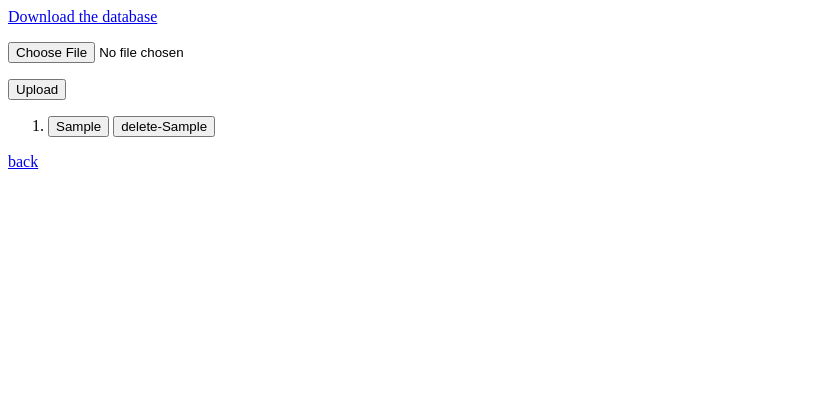
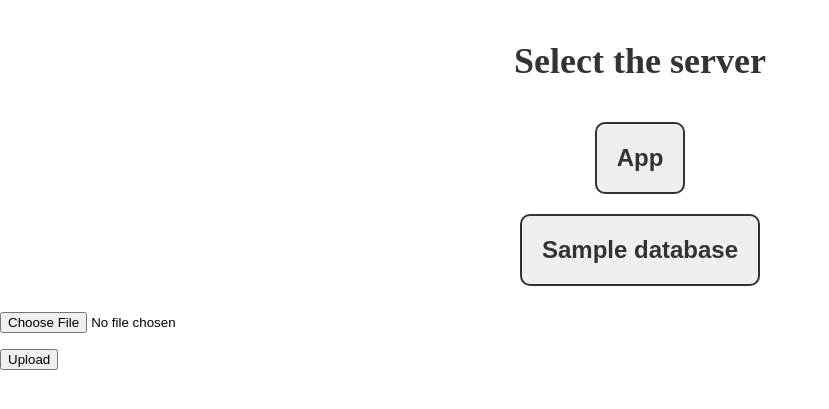
Before and after one commit to mohit-rathee/web-chat, a Flask app: template templates/database.html in a window 1280 px wide. Shown: the top 409 px of the page, without its empty margins (0-829 px from the left). Run offline with Flask 2, Linux system fonts and the light colour scheme; the template is opened without the code that fills it: most values are stand-ins (such as "Sample title", 1, 10 or a date in 2020).

Commit message:
updated to appearence

```diff
--- a/app.py
+++ b/app.py
@@ -9,6 +9,8 @@ from sqlalchemy.sql import func
 from flask import send_file
 from passlib.hash import sha256_crypt
 import hashlib
+from sqlalchemy.orm import scoped_session, sessionmaker
+from sqlalchemy import create_engine, MetaData, Column
 from flask_socketio import SocketIO, join_room, emit, leave_room,send
 import gevent
 
@@ -22,7 +24,10 @@ app.config.update(
     SESSION_COOKIE_SECURE='True',
     SQLALCHEMY_TRACK_MODIFICATIONS='False'
 )
+app.config['SQLALCHEMY_BINDS']={}
 db = SQLAlchemy(app)
+engine=db.engine
+metadata=db.MetaData()
 
 class users(db.Model):
     id=db.Column(db.Integer,primary_key=True)                            #User ID
@@ -118,12 +123,13 @@ def upload_db():
         except:
             file.remove(os.path.join(uploads_dir,secure_filename(file.filename)))
             return render_template("message.html",msg="Coudn't set to this database.")
-        return redirect("/session")
+        return redirect("/servers")
     else:
         return render_template("message.html",msg="select a valid database file or rename it except db.sqlite3.")
 
-@app.route('/session',methods=["POST","GET"])
+@app.route('/servers',methods=["POST","GET"])
 def change_db():
+
     if os.path.exists("db")==False:
         os.makedirs("db")
     databases=[]
@@ -133,25 +139,60 @@ def change_db():
         return render_template("database.html",databases=databases)
     if request.method=="POST":
         try:
-            data=request.form['database']
+            data=request.form['server']
         except:
             data=False
-        try:
-            deldb=request.form['deldb']
-        except:
-            deldb=False
-
+        # try:
+        #     deldb=request.form['deldb']
+        # except:
+        #     deldb=False
         if data:
-            app.config['SQLALCHEMY_DATABASE_URI'] ="sqlite:///db/"+str(data)
-            return render_template("login.html",dbsession=data)
-        elif deldb:
-            os.remove("db/"+str(deldb).rsplit("-")[1])
-            app.config['SQLALCHEMY_DATABASE_URI'] ="sqlite:///db.sqlite3"
-            return redirect("/session")
+            if session.get('server')!=data:
+                # app.config['SQLALCHEMY_BINDS'][str(data)] = "sqlite:///db/"+str(data)
+                app.config['SQLALCHEMY_DATABASE_URI'] ="sqlite:///db/"+str(data)
+                # print(app.config['SQLALCHEMY_BINDS'])
+                # engine = create_engine(app.config['SQLALCHEMY_DATABASE_URI'] )
+                # engine = db.engine
+                # metadata = MetaData(bind=engine)
+                # print(db)
+                # print(metadata)
+                # engine2 = create_engine(app.config['SQLALCHEMY_BINDS'][str(data)])
+                # db2_session = scoped_session(sessionmaker(bind=engine2))
+                # metadata.reflect(bind=engine)
+                # print(db2_session)
+                # for i in db2_session:
+                #     print(i)
+                # for table in metadata.tables.values():
+                #     print(table)
+                #     table.tometadata(metadata)
+                #     table.create(bind=db2_session.bind)
+                # print(db2_session.all())
+                # nusers = db2_session.query(Column("chats")).all()
+                # for u in nusers:
+                #     print(u)
+                # users = db2_session.users.query.all()
+                # print(users)
+                # break
+                session["server"]=data
+                session["id"]=None
+            return redirect("/login")
+        # elif deldb:
+        #     os.remove("db/"+str(deldb).rsplit("-")[1])
+        #     app.config['SQLALCHEMY_DATABASE_URI'] ="sqlite:///db.sqlite3"
+        #     return redirect("/servers")
+        else:
+            if session.get('server')!="app":
+                app.config['SQLALCHEMY_DATABASE_URI'] ="sqlite:///test.sqlite3"
+                session["server"]="app"
+                session["id"]=None
+            print(data,session.get("server"),session.get("id"))
+            return redirect("/login")
 
 
 @app.route('/',methods=["GET","POST"])
 def index():
+    if session.get("server")==None:
+        return redirect("/servers")
     if session.get("id")==None:
         return redirect("/login")
     if session.get("channel")!=None:
@@ -276,7 +317,13 @@ def changeChannel(newChannel):
 @app.route('/login',methods=["GET","POST"])
 def login():
     if request.method=="GET":
-        return render_template("login.html")
+        if session.get("server"):
+            if session.get("id"):
+                return redirect("/app")
+            else:
+                return render_template("login.html")
+        else:
+            return redirect("/servers")
     if request.method=="POST":
         name=str(request.form.get("username")).lower()
         password=str(request.form.get("password")).lower()
@@ -320,6 +367,7 @@ def logout():
             handle_leave_channel(False)
     session["id"]=None
     session["channel"]=None
+    session["server"]=None
     return redirect("login")
 
 
--- a/static/post.css
+++ b/static/post.css
@@ -45,7 +45,7 @@ body
     position: relative;
     flex: 70%;
     background: rgb(182, 149, 149);
-    overflow: auto;
+    overflow: -moz-hidden-unscrollable;
 }
 .container .rightside::before
 {
@@ -291,6 +291,9 @@ a{
 #UP{
     margin-left: 47%;
 }
+#breaker{
+    visibility: hidden;
+}
 .message_p
 {
     display: flex;
--- a/templates/channel_chat.html
+++ b/templates/channel_chat.html
@@ -214,7 +214,7 @@
             </p>
           </div>
           {% endif %} {% endif %} {% endfor %}
-          <hr id="breaker" />
+          <hr id="breaker">
           <!-- <div  class="useless">
                     <button onclick="darkfunction()" style="align-items:center;">chat useless</button>
                     <button onclick="location.href='/delete_short'" id="delete">Delete</button>
@@ -372,7 +372,7 @@
         if (data.length == 31) {
           ID = data[0];
         } else {
-          top.remove();
+          top.style.visibility="hidden";
         } //to remove _-^-_ if data<21
         Mess = document.getElementsByClassName("message")[0];
         if (!Mess) {
--- a/templates/database.html
+++ b/templates/database.html
@@ -1,4 +1,4 @@
-<!DOCTYPE html>
+<!-- <!DOCTYPE html>
 <html lang="en">
 <head>
     <meta charset="UTF-8">
@@ -9,6 +9,86 @@
 <body>
     <a href="{{url_for('download_database')}}">Download the database</a>
     <br>
+</body>
+</html> -->
+
+<!DOCTYPE html>
+<html>
+    <head>
+        <title>server</title>
+	<style>
+		body {
+			margin: 0;
+			padding: 0;
+			height: 100%;
+		}
+		h2 {
+			font-size: 36px;
+			font-weight: bold;
+			color: #333;
+			text-align: center;
+			margin-top: 40px;
+		}
+		ul {
+			list-style: none;
+			margin: 0;
+			padding: 0;
+			display: flex;
+			flex-direction: column;
+			align-items: center;
+			justify-content: center;
+			height: 100%;
+		}
+
+		.form-list {
+			font-size: 24px;
+			font-weight: bold;
+			color: #333;
+			margin: 10px;
+			padding: 20px;
+			border: 2px solid #333;
+			border-radius: 10px;
+			text-align: center;
+			position: relative;
+			top: 40%;
+			transition: all 0.3s ease;
+			cursor: pointer;
+		}
+
+		.form-list :hover {
+			transform: scale(1.1);
+			box-shadow: 0 0 10px rgba(0, 0, 0, 0.5);
+			z-index: 1;
+		}
+
+		.form-list ::before {
+			content: "";
+			position: absolute;
+			top: -2px;
+			left: -2px;
+			right: -2px;
+			bottom: -2px;
+			border: 2px solid #fff;
+			border-radius: 10px;
+			z-index: -1;
+			transition: all 0.3s ease;
+			opacity: 0;
+		}
+
+		.form-list :hover::before {
+			opacity: 1;
+		}
+	</style>
+</head>
+<body>
+    <h2>Select the server</h2>
+    <ul>
+        <li><form action="/servers" method="post"><input class="form-list" type="submit" value="App"></form></li>
+        {% for db in databases: %}
+            <li><form action="/servers" method="post"><input type="hidden" name="server" value="{{db}}"><input class="form-list" type="submit" value="{{db}}"></form></li>
+        {% endfor %}
+	</ul>
+
     <form action="/upload" method="post" enctype="multipart/form-data">
         <dl>
             <p>
@@ -22,11 +102,7 @@
     </form>
     <form action="/session" method="post">
     <ol>
-        {% for db in databases: %}
-            <li><input type="submit" name="database" value= {{db}} > <input type="submit" name="deldb" value=delete-{{db}}></li>
-        {% endfor %}
     </ol>
     </form>
-    <a href="/">back</a>
 </body>
 </html>
```
Also changed, not shown: templates/login.html (+34 -18 lines), db.sqlite3 (added), templates/DATA.html (added).
